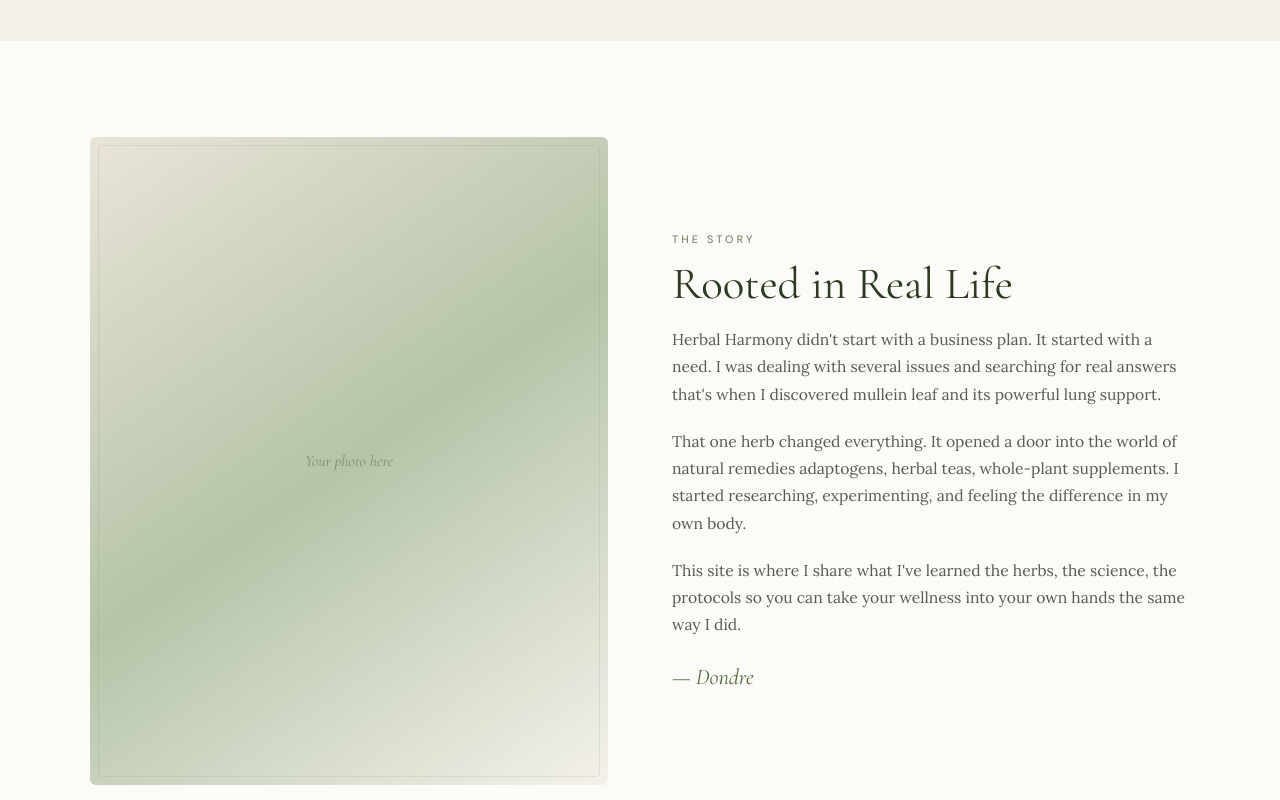
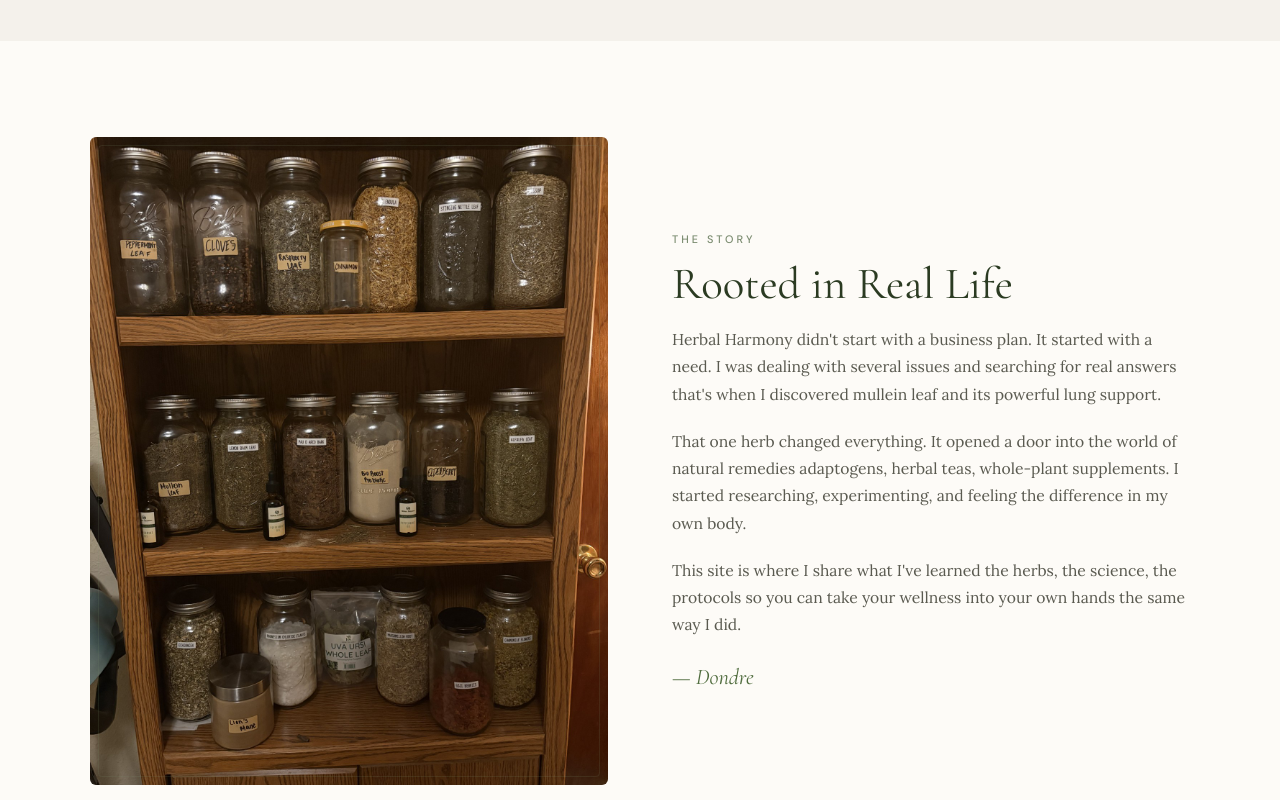
Before and after one commit to dburton5/herbalharmonytn, a plain HTML site: page index.html in a window 1280 px wide. Shown: the part 1420-2220 px from the top of the page. Drawn offline with nearby package versions, Linux system fonts and the light colour scheme; no server answers.

Commit message:
Update index.html

```diff
--- a/index.html
+++ b/index.html
@@ -824,8 +824,7 @@
 <!-- ABOUT -->
 <section class="about" id="about">
   <div class="about-inner">
-    <div class="about-photo reveal">
-      <span>Your photo here</span>
+    <div class="about-photo reveal" style="background-image:url('/images/shelf.jpg');background-size:cover;background-position:center;">
     </div>
     <div class="about-text">
       <div class="reveal">
```
